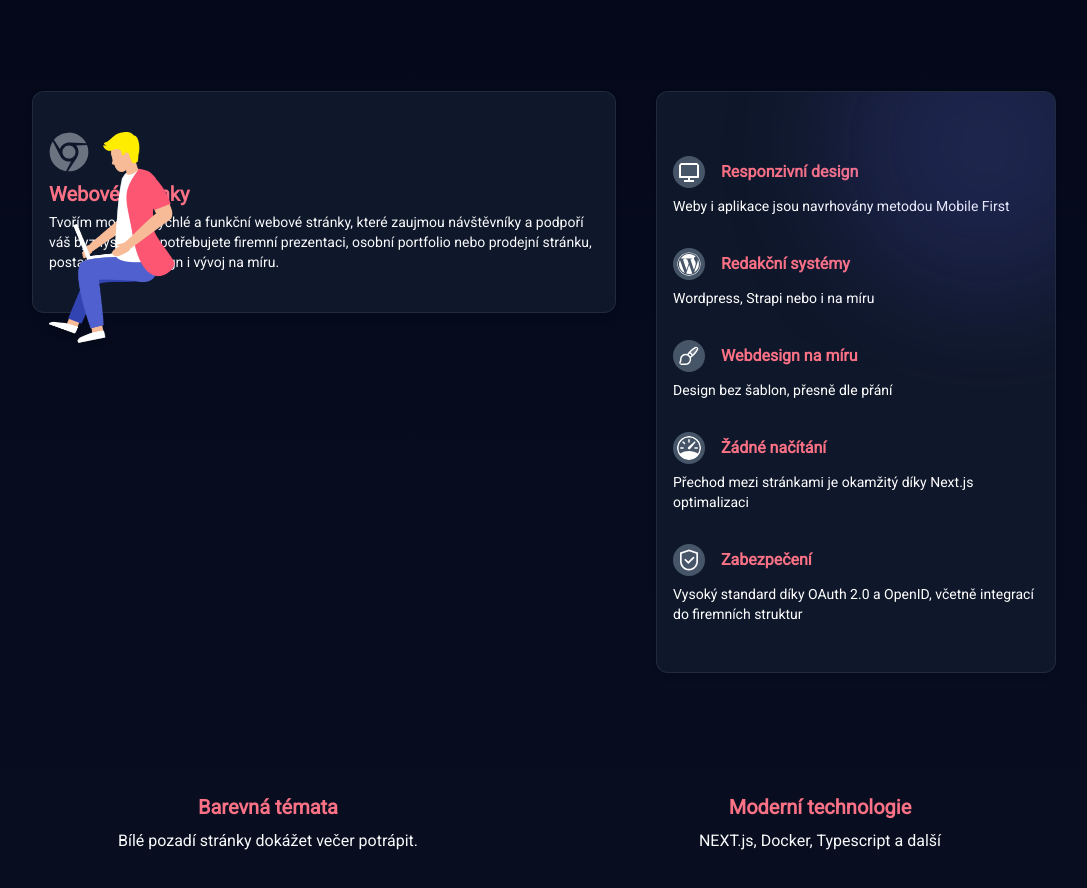
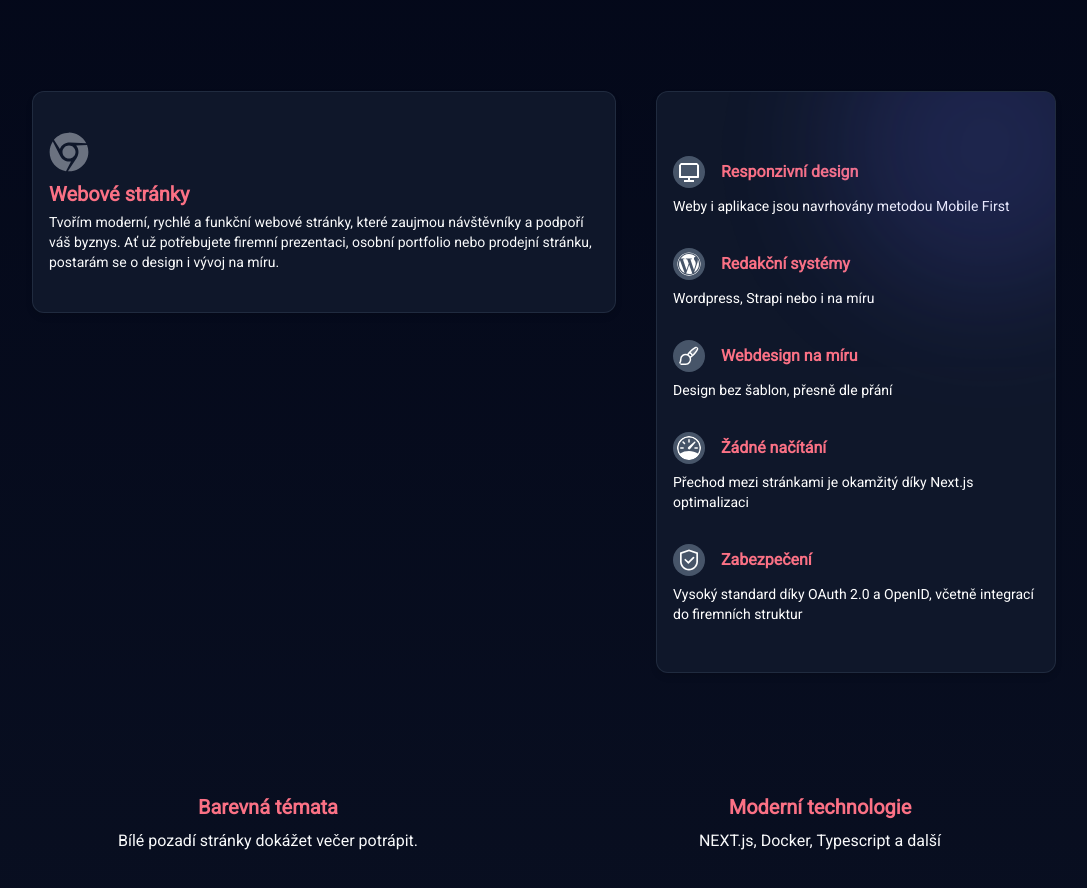
Before and after one commit to RadekM1/portfolio, a Next.js app: page / in a window 1280 px wide. Shown: the part 1260-2148 px from the top of the page, without its empty margins (96-1183 px from the left). Built offline with nearby package versions, Linux system fonts and the light colour scheme.

Commit message:
bug: slow frames

```diff
--- a/src/components/ui/second-page-ui/offer-div.tsx
+++ b/src/components/ui/second-page-ui/offer-div.tsx
@@ -13,16 +13,15 @@ export const OfferDiv = () => {
           <p className="text-sm text-start mt-1 flex self-start w-full">
             {offerText[0].text}
           </p>
-          <img
-            src="/vector/sit-border-light.png"
-            className="absolute dark:hidden h-[400px] top-1/2 -translate-y-1/2"
-            alt="ikona programátora"
-          />
-          <img
-            src="/vector/sit-border-dark.png"
-            className="absolute hidden dark:block h-[300px]"
-            alt="ikona programátora"
-          />
+          <div className="absolute right-20 h-1 top-0">
+            <div className="relative w-[130px]">
+              <img
+                src="/vector/sit-border-light.png"
+                className="absolute block dark:hidden  -top-1/2 -translate-y-1/2"
+                alt="ikona programátora"
+              />
+            </div>
+          </div>
         </div>
       </div>
     </div>
```
